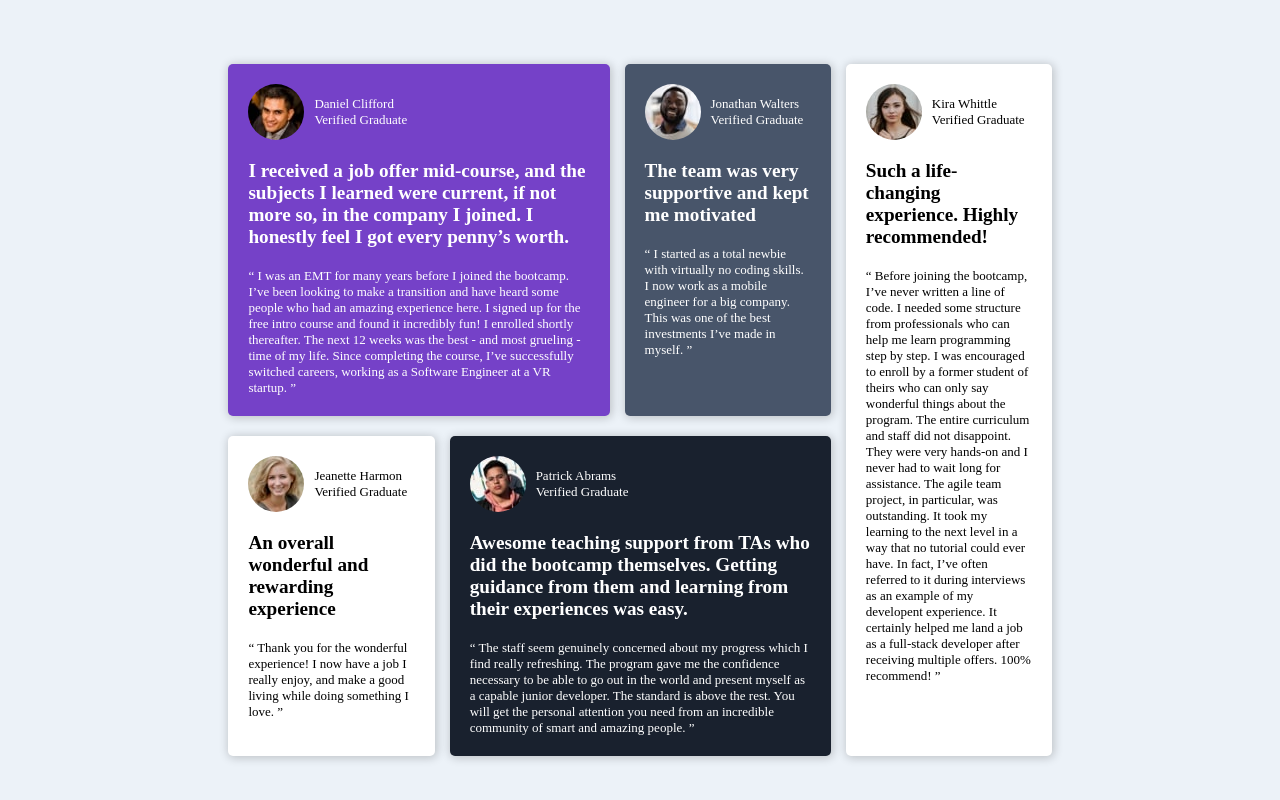
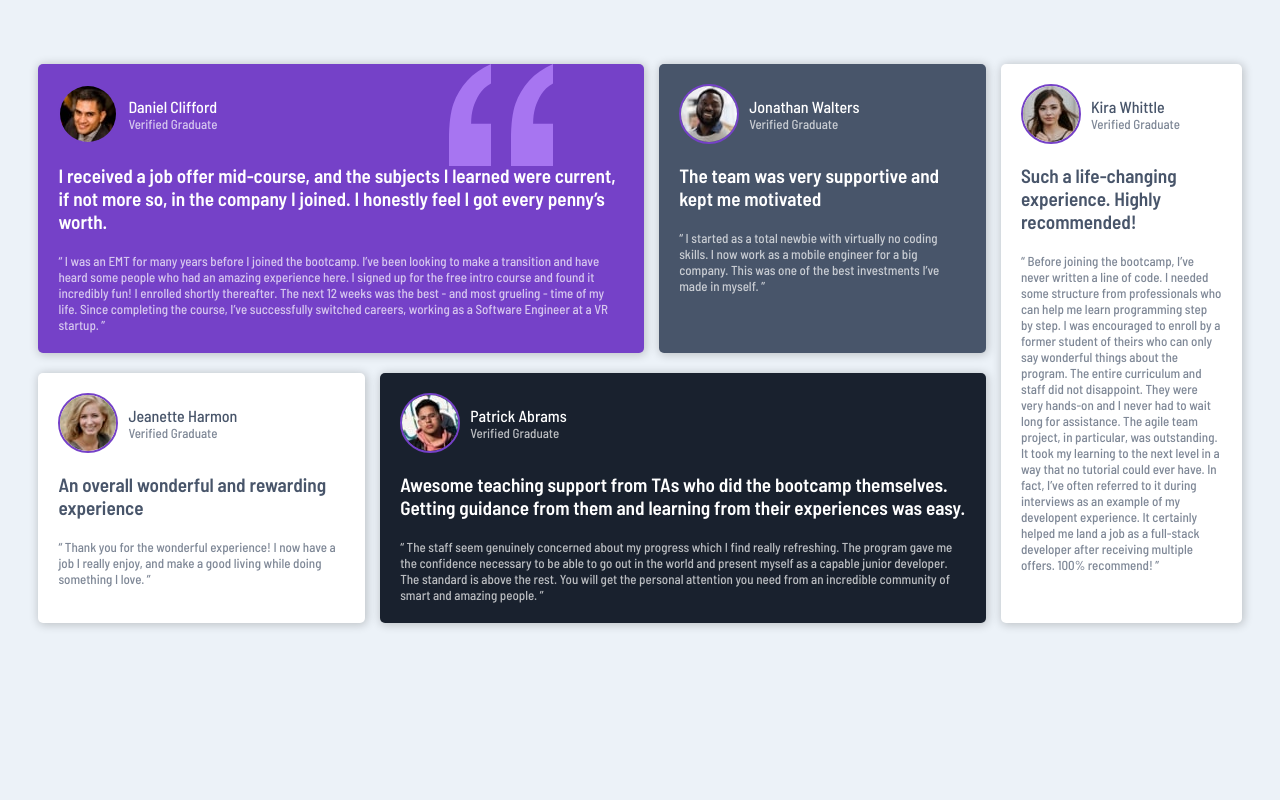
Before and after one commit to cnRachel/testimonial-grid, a plain HTML site: page index.html in a window 1280 px wide. Drawn offline with Linux system fonts and the light colour scheme.

Commit message:
finished

```diff
--- a/index.html
+++ b/index.html
@@ -9,6 +9,9 @@
   <title>Testimonial Challenege</title>
 
   <link rel="stylesheet" href="style.css">
+  <link rel="preconnect" href="https://fonts.googleapis.com">
+  <link rel="preconnect" href="https://fonts.gstatic.com" crossorigin>
+  <link href="https://fonts.googleapis.com/css2?family=Barlow+Semi+Condensed:wght@500;600&display=swap" rel="stylesheet">
 
   <!-- Feel free to remove these styles or customise in your own stylesheet 👍 -->
   <style>
@@ -22,10 +25,11 @@
     <div id="main-left">
       <div id="top">
         <div id="testimonial-1" class="grid-item">
+          <img id = "quote" src="images/bg-pattern-quotation.svg" alt="background quote">
           <div class="header">
             <img src="images/image-daniel.jpg" alt="daniel profile picture">
             <div class="header-txt">
-              <p>Daniel Clifford</p>
+              <p class = "name">Daniel Clifford</p>
               <p>Verified Graduate</p>
             </div>
           </div>
@@ -41,7 +45,7 @@
           <div class="header">
             <img src="images/image-jonathan.jpg" alt="jonathan profile picture">
             <div class="header-txt">
-              <p>Jonathan Walters</p>
+              <p class = "name">Jonathan Walters</p>
               <p>Verified Graduate</p>
             </div>
           </div>
@@ -59,7 +63,7 @@
           <div class="header">
             <img src="images/image-jeanette.jpg" alt="jeanette profile picture">
             <div class="header-txt">
-              <p>Jeanette Harmon</p>
+              <p class = "name">Jeanette Harmon</p>
               <p>Verified Graduate</p>
             </div>
           </div>
@@ -75,7 +79,7 @@
           <div class="header">
             <img src="images/image-patrick.jpg" alt="patrick profile picture">
             <div class="header-txt">
-              <p>Patrick Abrams</p>
+              <p class = "name">Patrick Abrams</p>
               <p>Verified Graduate</p>
             </div>
           </div>
@@ -94,7 +98,7 @@
       <div class="header">
         <img src="images/image-kira.jpg" alt="kira profile picture">
         <div class="header-txt">
-          <p>Kira Whittle</p>
+          <p class = "name">Kira Whittle</p>
           <p>Verified Graduate</p>
         </div>
       </div>
--- a/style.css
+++ b/style.css
@@ -6,6 +6,7 @@
 
 body {
     background-color: #ecf2f8;
+    font-family: 'Barlow Semi Condensed', sans-serif;
 }
 
 #testimonial-grid-container {
@@ -15,6 +16,8 @@ body {
 #testimonial-1 {
     background-color: #7541c8;
     color: #ffff;
+    position: relative;
+    z-index: 0;
 }
 
 #testimonial-2 {
@@ -23,8 +26,9 @@ body {
 
 }
 
-#testimonial-3 {
+#testimonial-3, #testimonial-5 {
     background-color: #ffffff;
+    color: #48556a;
 }
 
 #testimonial-4 {
@@ -32,10 +36,6 @@ body {
     color: #ffff;
 
 
-}
-
-#testimonial-5 {
-    background-color: #ffffff;
 }
 
 .grid-item {
@@ -46,20 +46,39 @@ body {
     font-size: 13px;
 }
 
+.grid-item p {
+    opacity: 70%;
+}
+
 .header {
     display: flex;
     align-items: center;
     margin-bottom: 20px;
+    z-index: 3;
+    position: relative;
+}
+
+.header .name {
+    opacity: 100%;
+    font-size: 1rem;
 }
 
 .header img {
     border-radius: 50%;
     margin-right: 10px;
+    border: 2px solid #7541c8
 }
 
 .grid-item h4 {
     margin-bottom: 20px;
     font-size: 1.2rem;
+}
+
+#quote {
+    position: absolute;
+    right: 15%;
+    top: 0;
+    z-index: 1;
 }
 
 @media (min-width: 576px) {
@@ -86,17 +105,17 @@ body {
 
     #testimonial-grid-container {
         display: flex;
-        max-width: 900px;
+        max-width: 1440px;
         margin: 0 auto;
     }
 
     #testimonial-5 {
-        flex-basis: 25%;
+        flex-basis: 20%;
     }
 
     #main-left {
         flex-direction: column;
-        flex-basis: 75%;
+        flex-basis: 80%;
     }
 
     #main-left .grid-item {
```
